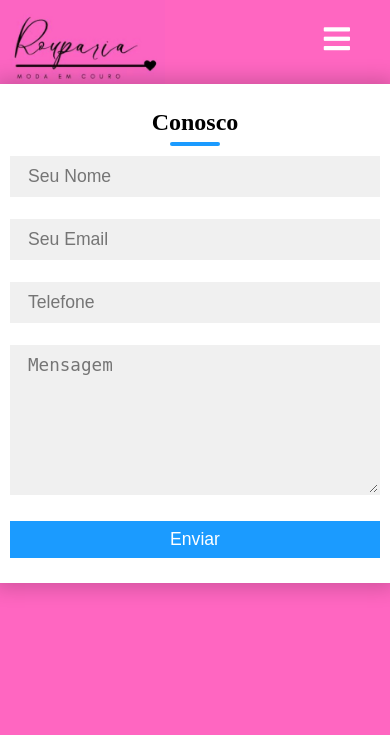
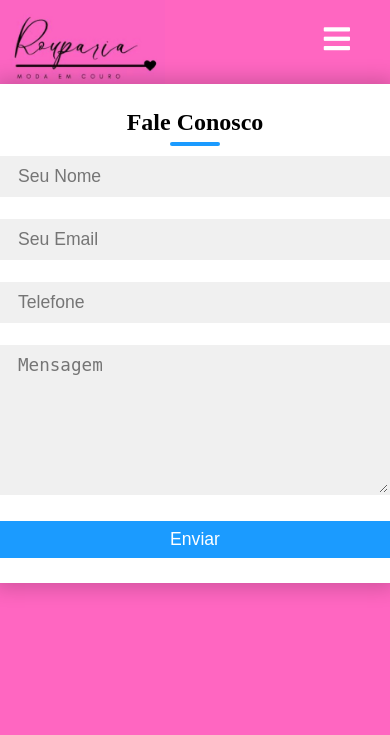
Before and after one commit to ber9795/Rouparia-Moda-em-Couro, a PHP site: page /Contato.html in a window 390 px wide. Shown: the top 735 px of the page. Run offline with PHP 8.4, Linux system fonts and the light colour scheme; some libraries are stand-ins or nearby versions.

Commit message:
adjust generals

```diff
--- a/Contato.html
+++ b/Contato.html
@@ -28,7 +28,7 @@
       <div class="tt">
         <div class="left"></div>
         <div class="right">
-          <h2>Conosco</h2>
+          <h2>Fale Conosco</h2>
 
           <form name="submit1" form autocomplete="on" action="https://cform.rac-0.fr/f/92c3c732eac1c832b574ca37bf2a46cb" method="POST">
           <input type="text" class="field" name="nome" id="fnome" onfocusout="checkNome()" placeholder="Seu Nome" required>
--- a/style3.css
+++ b/style3.css
@@ -237,7 +237,7 @@ a.active,a:hover{
 
 
   .field{
-   width: 370px;
+   width: 390px;
 
   }
 
```
